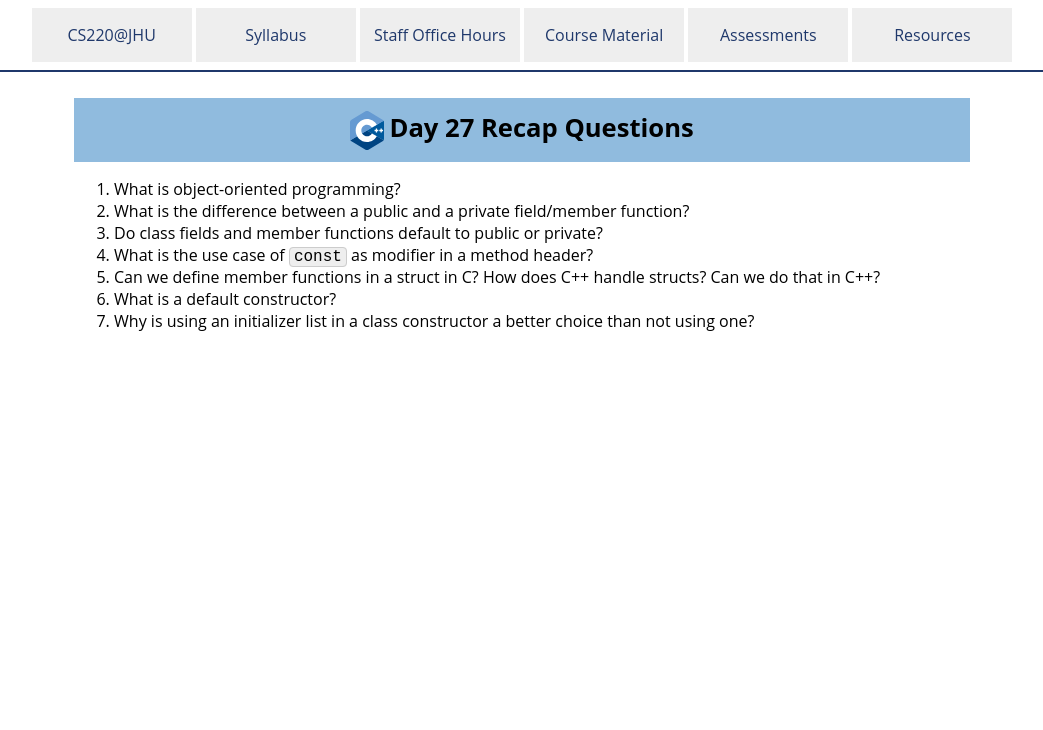
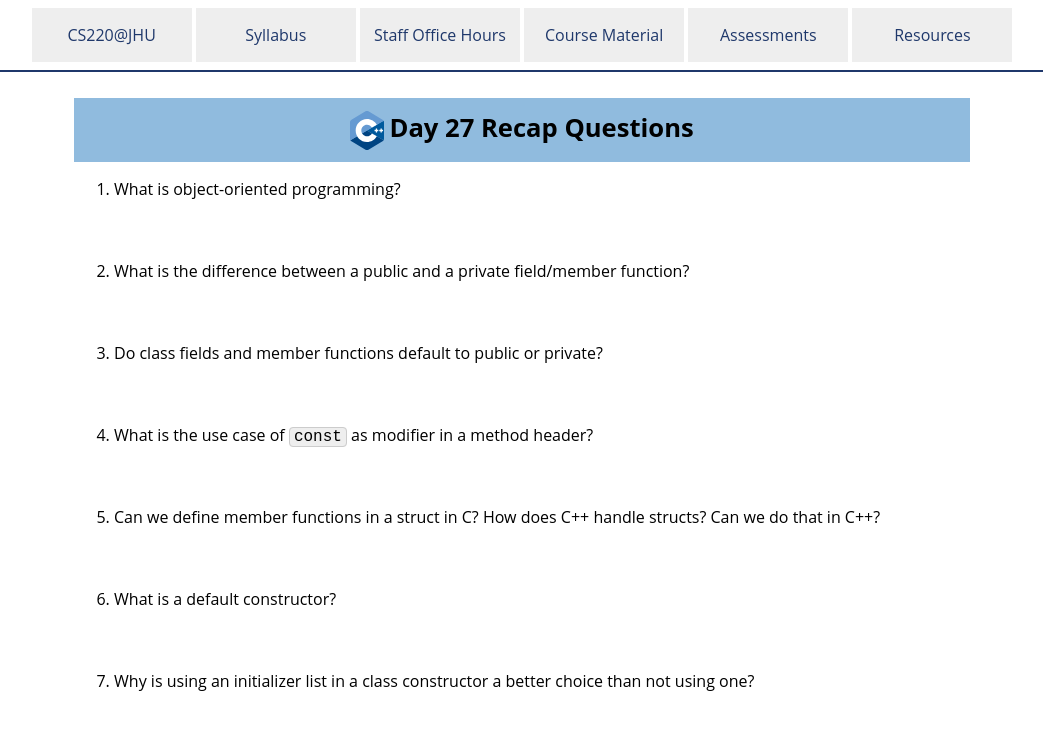
Before and after one commit to jhu-ip/cs220-f26, a Jekyll site: the page built from questions/day27.md, in a window 1280 px wide. Shown: the top 730 px of the page, without its empty margins (118-1161 px from the left). Built offline with Jekyll 4.4.1, drawn with Linux system fonts in a browser that asks for light colours.

Commit message:
added question spacing for week 10

```diff
--- a/questions/day27.md
+++ b/questions/day27.md
@@ -13,9 +13,22 @@ reference solutions:
 ---
 
 1. What is object-oriented programming?
+<br /><br /><br />
+
 2. What is the difference between a public and a private field/member function?
+<br /><br /><br />
+
 3. Do class fields and member functions default to public or private?
+<br /><br /><br />
+
 4. What is the use case of `const` as modifier in a method header?
+<br /><br /><br />
+
 5. Can we define member functions in a struct in C? How does C++ handle structs? Can we do that in C++?
+<br /><br /><br />
+
 6. What is a default constructor?
+<br /><br /><br />
+
 7. Why is using an initializer list in a class constructor a better choice than not using one?
+<br /><br /><br />
```
Also changed, not shown: questions/day26.md (+5 -0 lines), questions/day28.md (+5 -0 lines).
